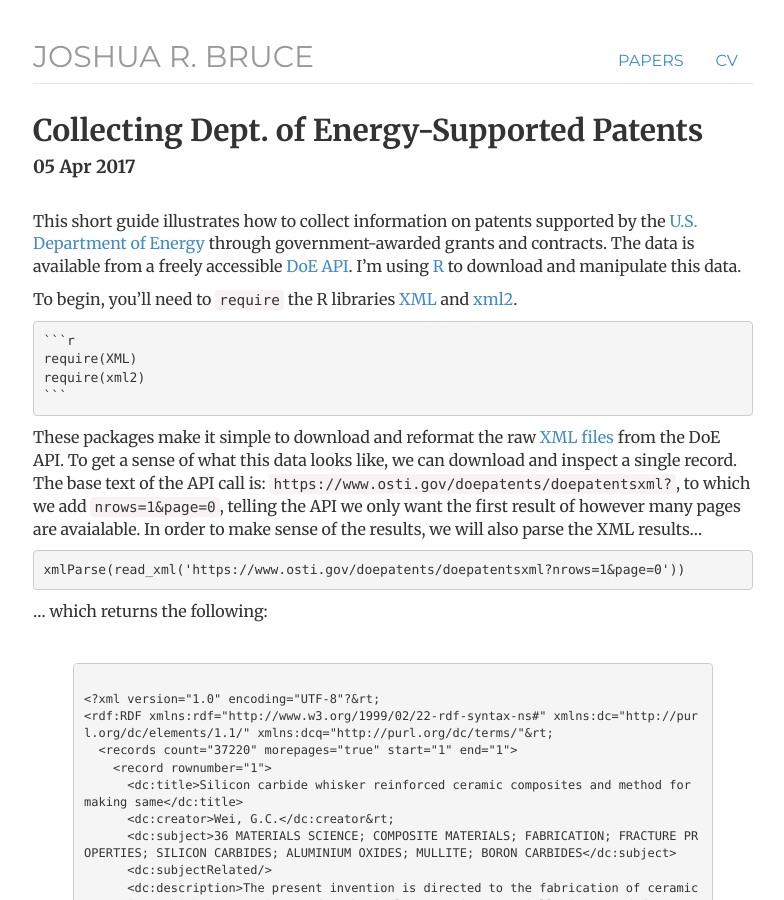
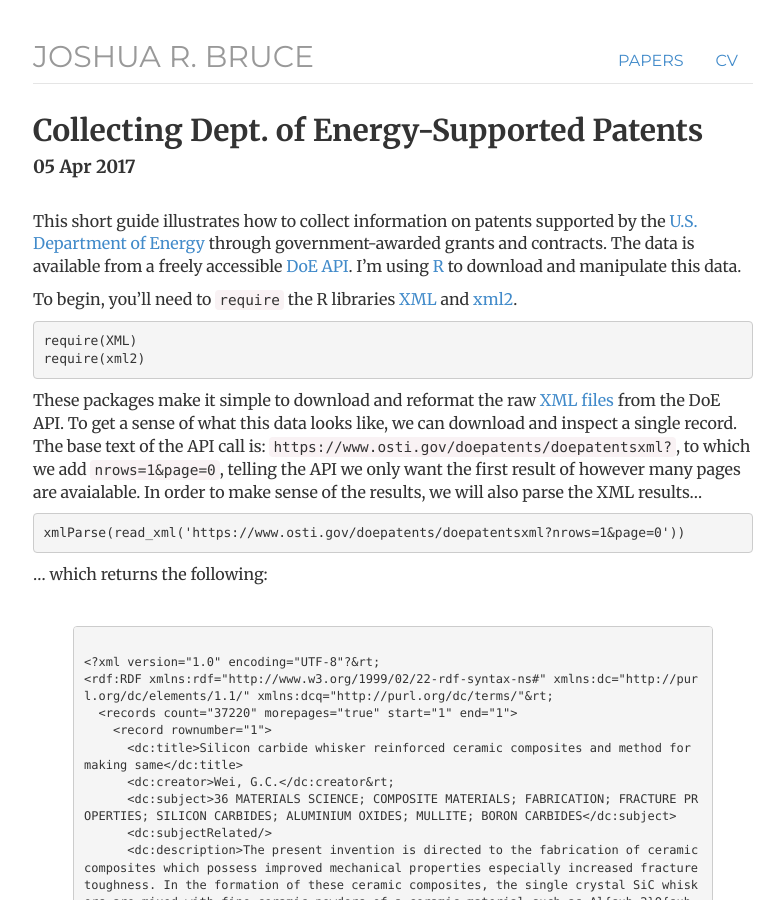
Before and after one commit to joshuarbruce/joshuarbruce.github.io, a Jekyll site: the page built from _posts/2017-04-05-getting-doe-patents.md, in a window 1280 px wide and 900 px high. Shown: the whole window, without its empty margins (247-1031 px from the left). Built offline with Jekyll 4.4.1, drawn with Linux system fonts in a browser that asks for light colours; nearby versions of some CDN libraries.

Commit message:
Update 2017-04-05-getting-doe-patents.md

````diff
--- a/_posts/2017-04-05-getting-doe-patents.md
+++ b/_posts/2017-04-05-getting-doe-patents.md
@@ -8,12 +8,10 @@
 
 To begin, you'll need to <code>require</code> the R libraries <a href="https://cran.r-project.org/web/packages/XML/index.html" target = "blank">XML</a> and <a href="https://cran.r-project.org/web/packages/xml2/index.html" target="blank">xml2</a>.
 
-{% highlight ruby %}
-```r
+```
 require(XML)
 require(xml2)
 ```
-{% endhighlight %}
 
 These packages make it simple to download and reformat the raw <a href="https://en.wikipedia.org/wiki/XML" target="blank">XML files</a> from the DoE API. To get a sense of what this data looks like, we can download and inspect a single record. The base text of the API call is: <code>ht<i></i>tps://ww<i></i>w.osti.g<i></i>ov/doepatents/doepatentsxml?</code>, to which we add <code>nrows=1&page=0</code>, telling the API we only want the first result of however many pages are avaialable. In order to make sense of the results, we will also parse the XML results...
 
````
